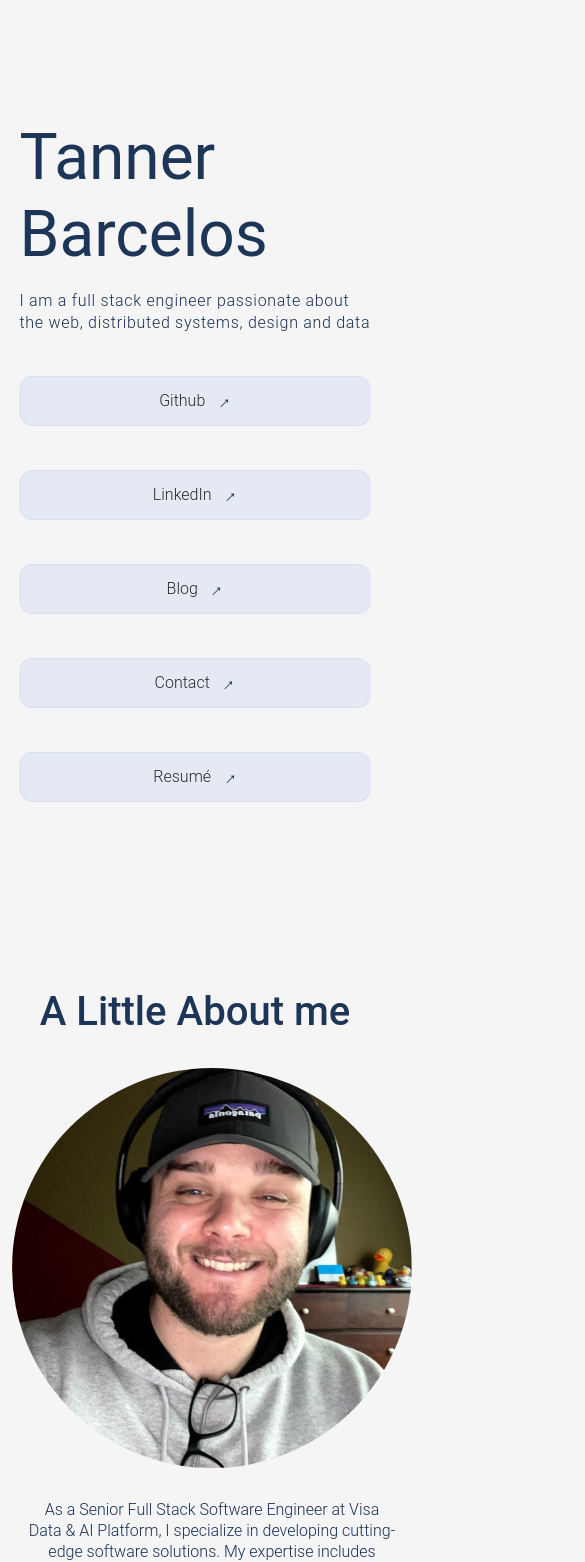
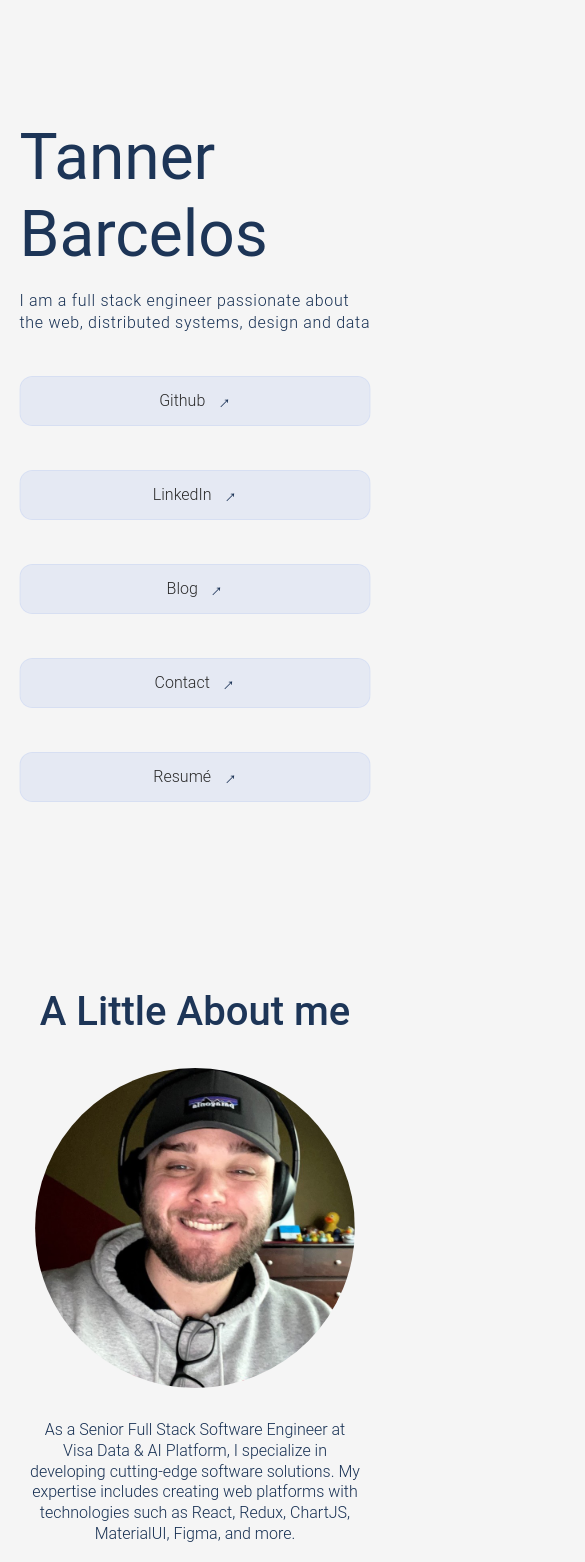
Before and after one commit to TannerBarcelos/portfolio, a Next.js app: page / in a window 390 px wide. Shown: the top 1562 px of the page, 585 px wide, since content can reach past the window. Built offline with nearby package versions, Linux system fonts and the light colour scheme.

Commit message:
Cleanup of styles on mobile

```diff
--- a/ui/styles/globals.css
+++ b/ui/styles/globals.css
@@ -72,6 +72,7 @@ body {
   margin-left: 0.5rem;
   font-size: 1.1rem;
   line-height: 1.5rem;
+  font-weight: bolder;
   vertical-align: middle;
 }
 
@@ -366,6 +367,12 @@ body {
     height: 40px !important;
   }
 
+  .technologies_container img {
+    width: 40px !important;
+    height: 40px !important;
+    margin: 1rem;
+  }
+
   .hero-content .contact-container {
     display: flex;
     flex-direction: column;
@@ -460,6 +467,18 @@ body {
     border-radius: var(--radius);
   }
 
+  #me {
+    width: 20rem;
+    height: 20rem;
+    object-fit: fit;
+  }
+
+  .project-item img {
+    width: 100%;
+    height: 14rem;
+    object-fit: fit;
+  }
+
   .hero-content h1 {
     width: 100%;
   }
```
